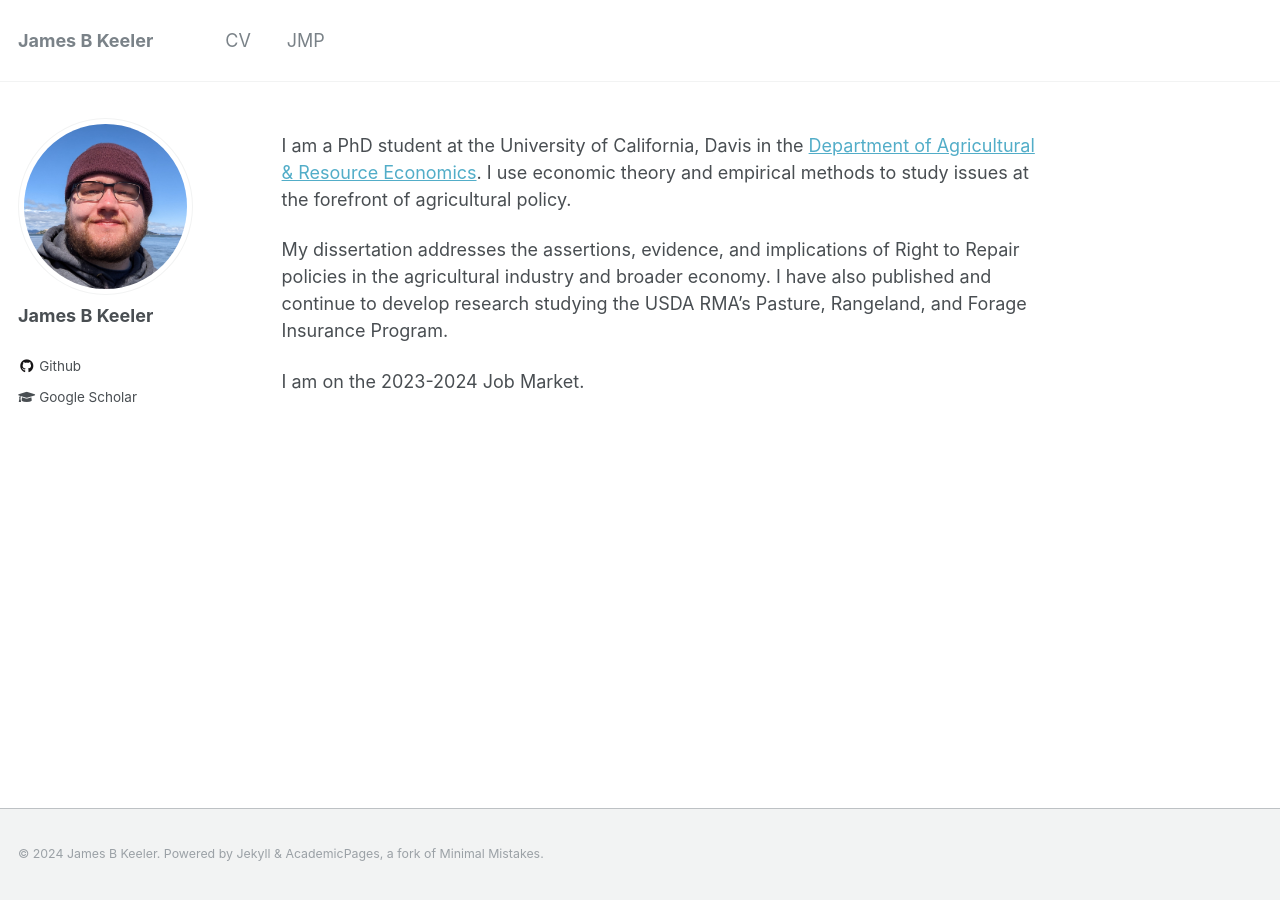
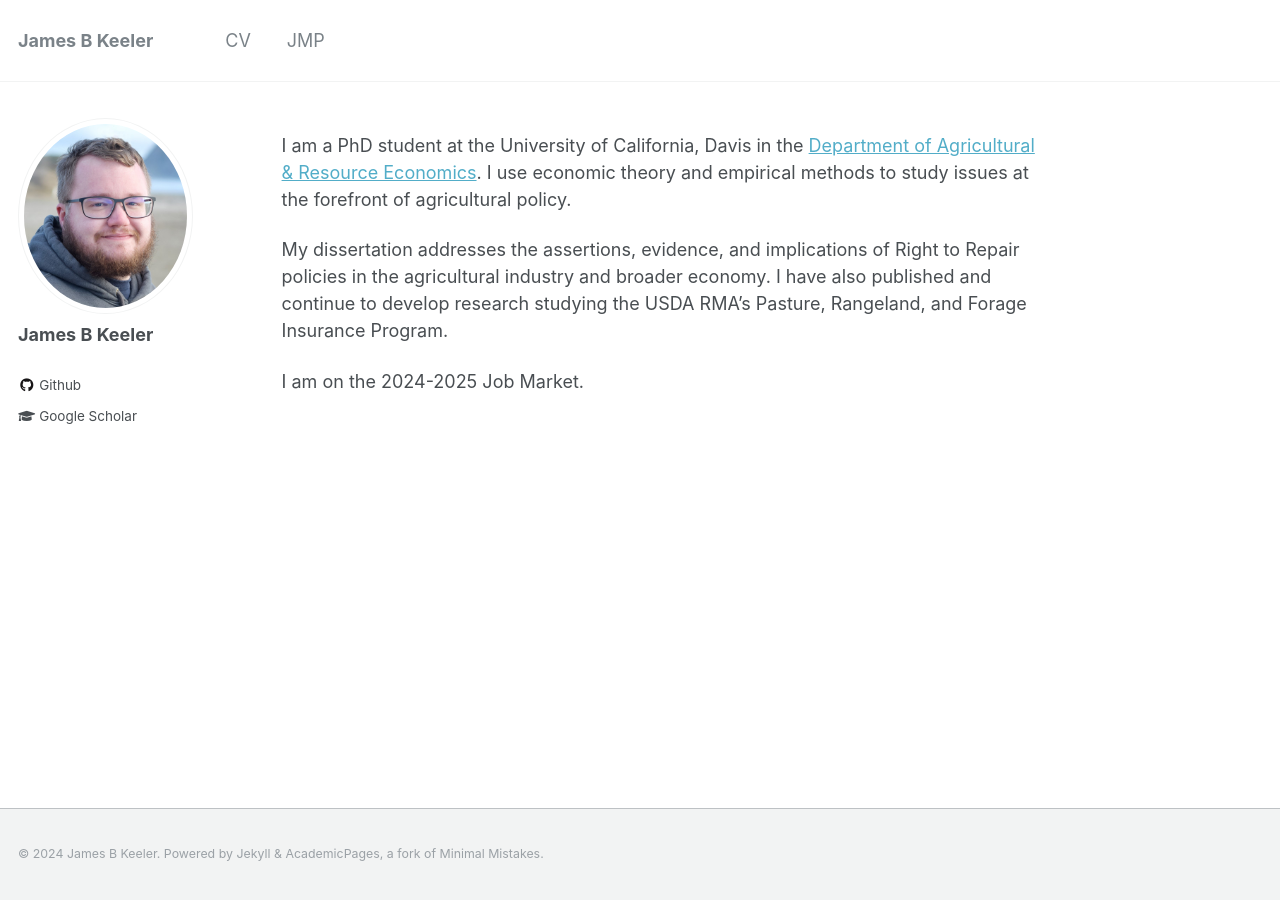
Before and after one commit to jbkeeler/jbkeeler.github.io, a Jekyll site: the page built from _pages/about.md, in a window 1280 px wide. Built offline with Jekyll 4.4.1, drawn with Linux system fonts in a browser that asks for light colours.

Commit message:
update photo, cv, jmp

```diff
--- a/_config.yml
+++ b/_config.yml
@@ -81,7 +81,7 @@
 # Site Author
 author:
   name             : "James B Keeler"
-  avatar           : "are_informal_headshot.jpg"
+  avatar           : "james_k_10_21_2024.jpg"
   bio              :
   location         :
   employer         :
--- a/_pages/about.md
+++ b/_pages/about.md
@@ -13,4 +13,4 @@
 
 My dissertation addresses the assertions, evidence, and implications of Right to Repair policies in the agricultural industry and broader economy. I have also published and continue to develop research studying the USDA RMA's Pasture, Rangeland, and Forage Insurance Program.
 
-I am on the 2023-2024 Job Market.
+I am on the 2024-2025 Job Market.
```
Also changed, not shown: images/james_k_10_21_2024.jpg (added), 3 other files.
